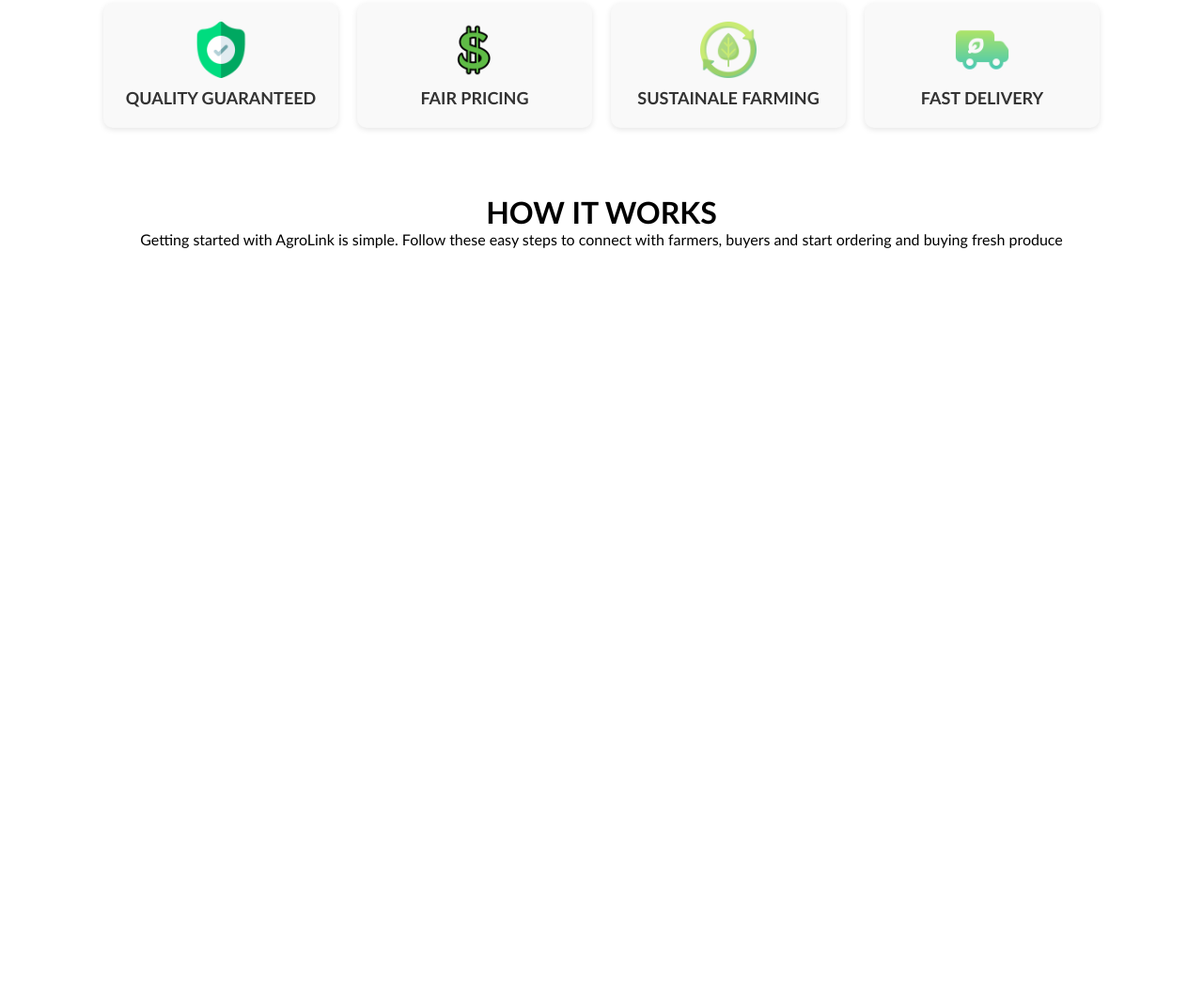
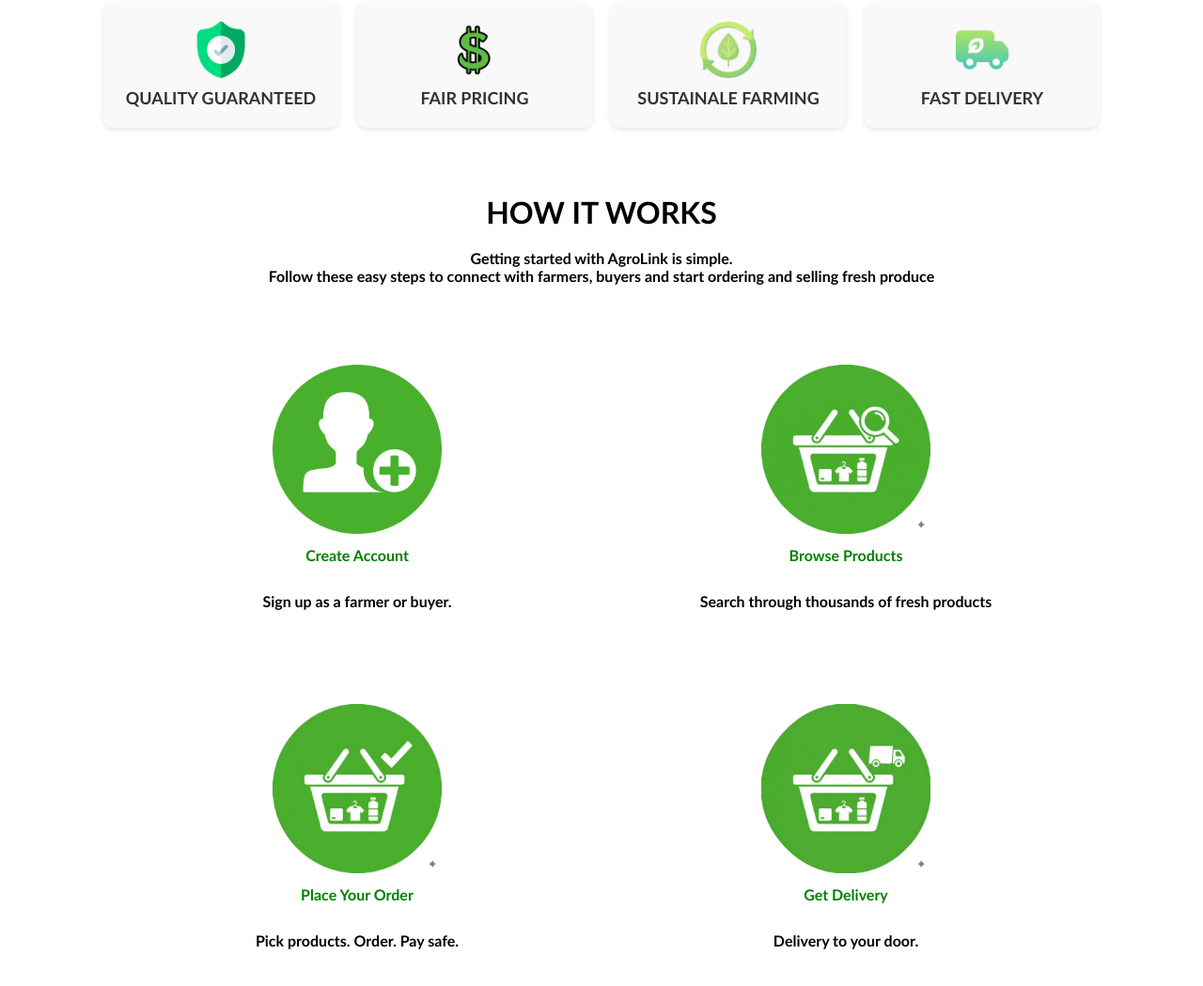
Before and after one commit to ahmedkoroma/AGRO_LINK, a plain HTML site: page index.html in a window 1280 px wide. Shown: the part 2746-3795 px from the top of the page at 94% size. Before the commit the page ends 3090 px from the top, so only its background shows below. Drawn offline with Linux system fonts and the light colour scheme.

Commit message:
AGRO_LINK

```diff
--- a/Style.css
+++ b/Style.css
@@ -413,5 +413,55 @@ padding: 10px;
     justify-content: center;
     text-align: center;
     font-family: 'Gill Sans', 'Gill Sans MT', Calibri, 'Trebuchet MS', sans-serif;
-    margin-bottom: 80px;
+    margin-bottom: 400px;
+    font-weight: 900;
 }
+
+.works_text p{
+    padding: 20px;
+    color: black;
+    font-family: 'Gill Sans', 'Gill Sans MT', Calibri, 'Trebuchet MS', sans-serif;
+    font-weight: 1200;
+}
+
+.cardss{
+    display: flex;
+    justify-content: center;
+    flex-wrap: wrap;
+    border-radius: 10px;
+    padding: 20px;
+    gap: 20px;
+
+
+}.work_card{
+  background: #fff;
+  border-radius: 10px;
+  padding: 15px;
+  flex: 1 1 calc(50% - 40px);
+  max-width: 500px;
+  text-align: center;
+}
+
+
+.work_card img{
+    width: 100%;
+    height: 400px;
+    object-fit: contain;
+    max-height: 200px;
+    border-radius: 10px;
+    padding: 10px;
+    margin-top: 20px;
+
+}
+
+.work_card h4{
+    color: green;
+}
+
+.work_card p{
+    color: black;
+    margin-top: 10px;
+    font-family: 'Gill Sans', 'Gill Sans MT', Calibri, 'Trebuchet MS', sans-serif;
+    font-weight: 800;
+
+}
--- a/index.html
+++ b/index.html
@@ -129,11 +129,32 @@
      </div>
 
 
-     <!--Thia ia the how it wroks section-->
+     <!--Thia is the how it wroks section-->
      <div class="how it works">
       <div class="works_text">
         <h1>HOW IT WORKS</h1>
-        <p>Getting started with AgroLink is simple. Follow these easy steps to connect with farmers, buyers and start ordering and buying fresh produce</p>
+        <p>Getting started with AgroLink is simple.
+          <br>Follow these easy steps to connect with farmers, buyers and start ordering and selling fresh produce</p>
+
+        <div class="cardss">
+          <!--Display 4 cards to my webpage-->
+          <div class="work_card"> <img src="add.png" alt="">
+            <h4>Create Account</h4>
+            <p>Sign up as a farmer or buyer.</p>
+          </div>
+          <div  class="work_card"> <img src="browswe_product.png" alt="">
+            <h4>Browse Products</h4>
+            <p>Search through thousands of fresh products</p>
+          </div>
+          <div class="work_card"> <img src="place_your_order.png" alt="">
+            <h4>Place Your Order</h4>
+            <p> Pick products. Order. Pay safe.</p>
+          </div>
+          <div class="work_card"> <img src="get_delivery.png" alt="">
+            <h4>Get Delivery</h4>
+            <p>Delivery to your door.</p>
+          </div>
+        </div>
       </div>
      </div>
 
@@ -148,5 +169,7 @@
 
 
 
+
+
 </body>
 </html>
```
Also changed, not shown: add.png (added), browswe_product.png (added), get_delivery.png (added), place_your_order.png (added).
